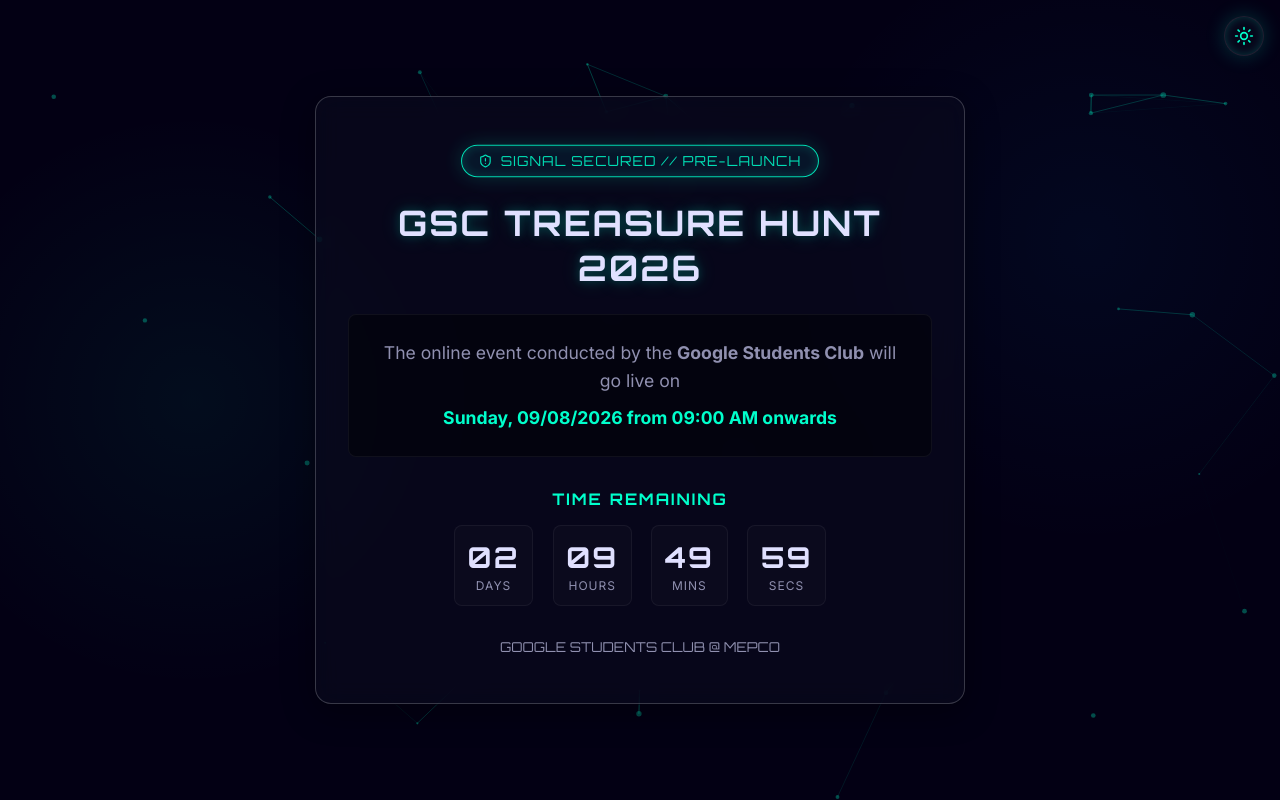
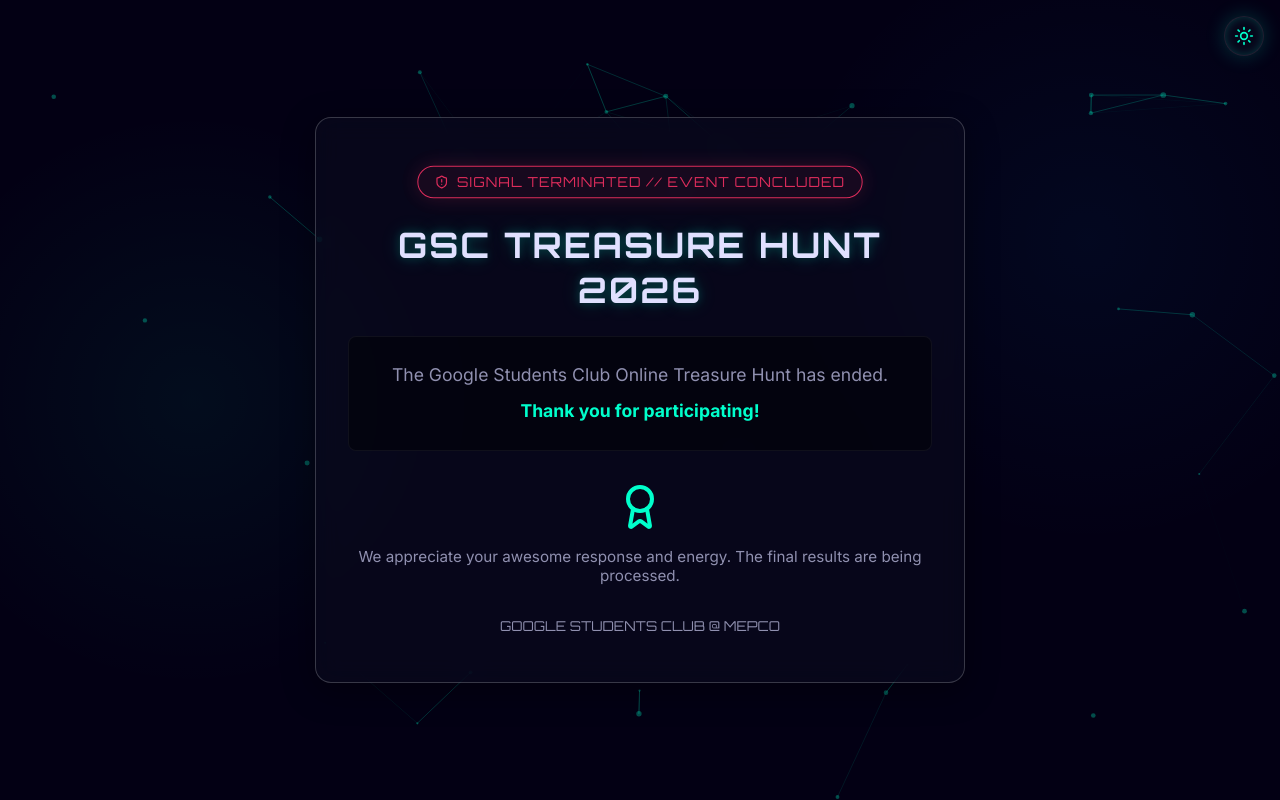
Before and after one commit to gsc-ai/onlineTreasureHunt2026, a React (Vite) app: page / in a window 1280 px wide. Built offline with nearby package versions, Linux system fonts and the light colour scheme.

Commit message:
Show event ended screen to participants

```diff
--- a/src/App.jsx
+++ b/src/App.jsx
@@ -150,11 +150,44 @@
     };
   }, [hasStarted, isFinished, userInfo]);
 
+  const EVENT_ENDED = true;
+
   if (isAdminRoute) {
     return (
       <>
         <ParticleBackground theme={theme} />
         <AdminDashboard theme={theme} toggleTheme={toggleTheme} />
+      </>
+    );
+  }
+
+  if (EVENT_ENDED) {
+    return (
+      <>
+        <ParticleBackground theme={theme} />
+        <button
+          onClick={toggleTheme}
+          style={{
+            position: "fixed",
+            top: "1rem",
+            right: "1rem",
+            zIndex: 100,
+            background: "var(--glass-bg)",
+            border: "1px solid var(--glass-border)",
+            color: "var(--accent-color)",
+            borderRadius: "50%",
+            width: "40px",
+            height: "40px",
+            display: "flex",
+            alignItems: "center",
+            justifyContent: "center",
+            cursor: "pointer",
+            boxShadow: "var(--glow-shadow)",
+          }}
+        >
+          {theme === "dark" ? <Sun size={20} /> : <Moon size={20} />}
+        </button>
+        <MaintenanceScreen theme={theme} isEnded={true} />
       </>
     );
   }
--- a/src/components/MaintenanceScreen.jsx
+++ b/src/components/MaintenanceScreen.jsx
@@ -1,8 +1,8 @@
 import { useState, useEffect } from "react";
 import { motion } from "framer-motion";
-import { ShieldAlert, Clock, Calendar, Link as LinkIcon } from "lucide-react";
+import { ShieldAlert, Clock, Calendar, Link as LinkIcon, Award } from "lucide-react";
 
-export const MaintenanceScreen = ({ theme }) => {
+export const MaintenanceScreen = ({ theme, isEnded }) => {
   // Target: Sunday, August 9, 2026 at 09:00 AM IST
   const targetDate = new Date("2026-08-09T09:00:00+05:30").getTime();
 
@@ -74,17 +74,17 @@
               alignItems: "center",
               gap: "0.5rem",
               padding: "0.4rem 1rem",
-              background: "rgba(0, 229, 255, 0.08)",
-              border: "1px solid var(--accent-color)",
-              color: "var(--accent-color)",
+              background: isEnded ? "rgba(255, 51, 102, 0.08)" : "rgba(0, 229, 255, 0.08)",
+              border: isEnded ? "1px solid var(--error-color)" : "1px solid var(--accent-color)",
+              color: isEnded ? "var(--error-color)" : "var(--accent-color)",
               borderRadius: "20px",
               fontSize: "0.85rem",
               fontFamily: "'Orbitron', sans-serif",
               letterSpacing: "1px",
-              boxShadow: "var(--glow-shadow)"
+              boxShadow: isEnded ? "0 0 20px rgba(255, 51, 102, 0.2)" : "var(--glow-shadow)"
             }}
           >
-            <ShieldAlert size={14} /> SIGNAL SECURED // PRE-LAUNCH
+            <ShieldAlert size={14} /> {isEnded ? "SIGNAL TERMINATED // EVENT CONCLUDED" : "SIGNAL SECURED // PRE-LAUNCH"}
           </motion.div>
         </div>
 
@@ -102,14 +102,26 @@
           lineHeight: "1.6",
           color: "var(--text-secondary)"
         }}>
+          {isEnded ? (
+            <>
+              The Google Students Club Online Treasure Hunt has ended.
+              <span style={{ color: "var(--accent-color)", display: "block", marginTop: "0.5rem", fontWeight: "bold" }}>
+                Thank you for participating!
+              </span>
+            </>
+          ) : (
+            <>
               The online event conducted by the <strong>Google Students Club</strong> will go live on
               <span style={{ color: "var(--accent-color)", display: "block", marginTop: "0.5rem", fontWeight: "bold" }}>
                 Sunday, 09/08/2026 from 09:00 AM onwards
               </span>
+            </>
+          )}
         </div>
 
         {/* Countdown Area */}
-        {!isLauched ? (
+        {!isEnded ? (
+          !isLauched ? (
             <div>
               <h3 className="orbitron" style={{ fontSize: "1rem", color: "var(--accent-color)", marginBottom: "1rem", letterSpacing: "2px" }}>
                 TIME REMAINING
@@ -147,6 +159,14 @@
             <div className="orbitron" style={{ fontSize: "1.3rem", color: "#39ff14", marginBottom: "2rem", letterSpacing: "2px" }}>
               EVENT IS CURRENTLY LIVE! REFRESH THE PAGE TO BEGIN.
             </div>
+          )
+        ) : (
+          <div style={{ marginBottom: "2rem" }}>
+            <Award size={48} style={{ color: "var(--accent-color)", margin: "0 auto 1rem", display: "block" }} />
+            <p style={{ color: "var(--text-secondary)", fontSize: "0.95rem" }}>
+              We appreciate your awesome response and energy. The final results are being processed.
+            </p>
+          </div>
         )}
 
         {/* Bottom Banner */}
```
Lines whose indentation alone changed are shown as unchanged.
